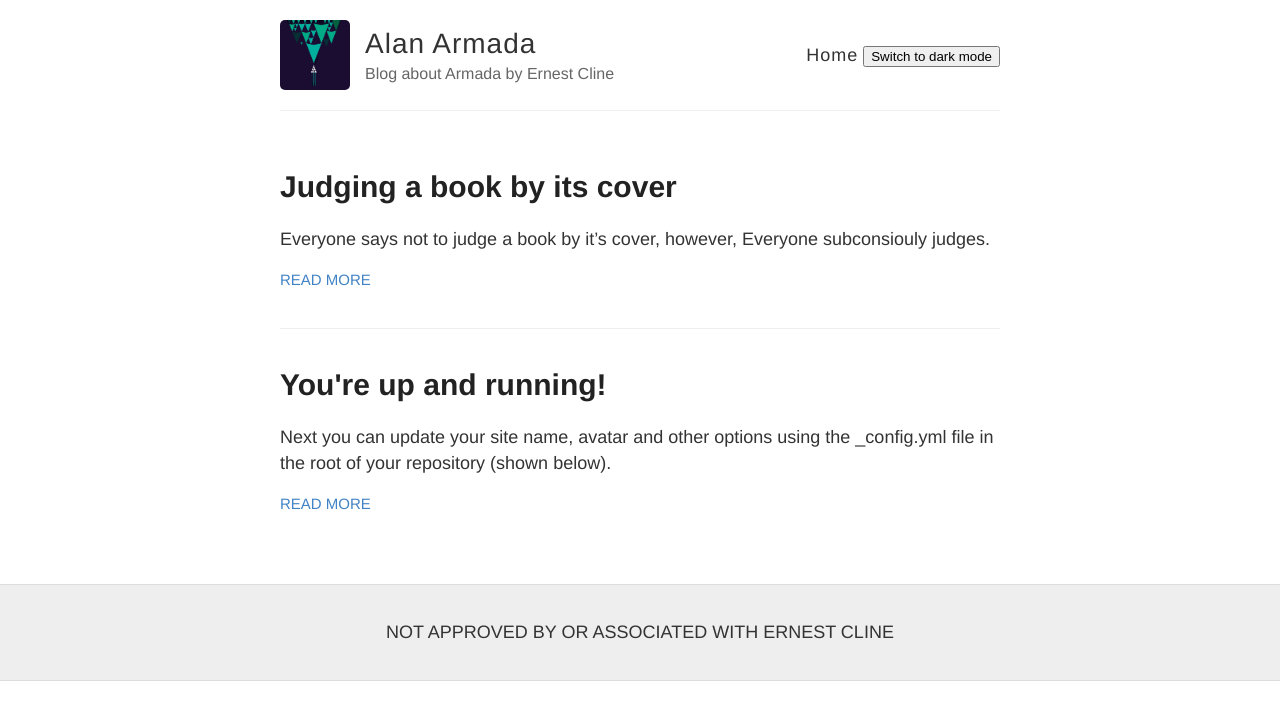
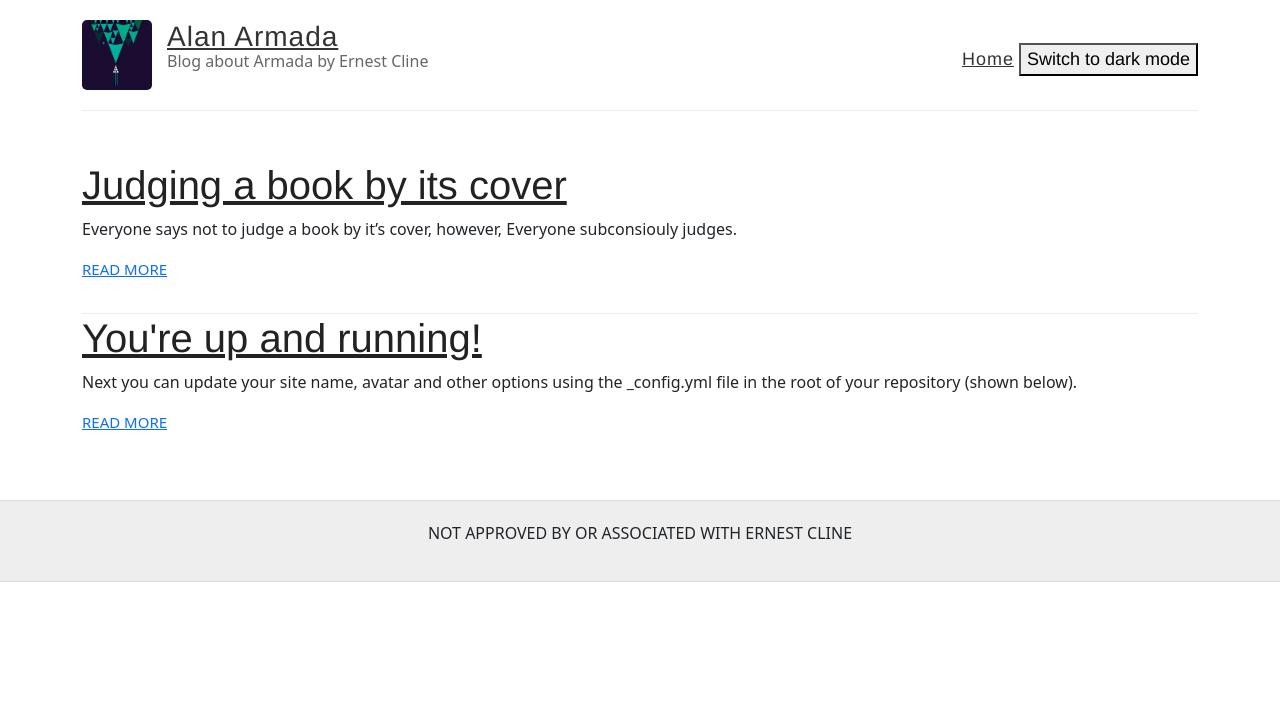
Before and after one commit to PiSaucer/armadablogschoolproject, a Jekyll site: the page built from index.html, in a window 1280 px wide. Shown: the top 720 px of the page. Built offline with Jekyll 4.4.1, drawn with Linux system fonts in a browser that asks for light colours.

Commit message:
Update default.html

```diff
--- a/_layouts/default.html
+++ b/_layouts/default.html
@@ -16,6 +16,9 @@
     <!-- Created with Jekyll Now - http://github.com/barryclark/jekyll-now -->
 
     <link rel="stylesheet" href="https://cdnjs.cloudflare.com/ajax/libs/font-awesome/5.15.3/css/all.min.css" integrity="sha512-iBBXm8fW90+nuLcSKlbmrPcLa0OT92xO1BIsZ+ywDWZCvqsWgccV3gFoRBv0z+8dLJgyAHIhR35VZc2oM/gI1w==" crossorigin="anonymous" />
+    <link href="https://cdn.jsdelivr.net/npm/bootstrap@5.0.0-beta2/dist/css/bootstrap.min.css" rel="stylesheet" integrity="sha384-BmbxuPwQa2lc/FVzBcNJ7UAyJxM6wuqIj61tLrc4wSX0szH/Ev+nYRRuWlolflfl" crossorigin="anonymous">
+    <script src="https://cdn.jsdelivr.net/npm/bootstrap@5.0.0-beta2/dist/js/bootstrap.bundle.min.js" integrity="sha384-b5kHyXgcpbZJO/tY9Ul7kGkf1S0CWuKcCD38l8YkeH8z8QjE0GmW1gYU5S9FOnJ0" crossorigin="anonymous"></script>
+    <link rel="stylesheet" type="text/css" href="{{ site.baseurl }}/colormode.css" />
 
     <!--Favicon Information-->
     <link rel="apple-touch-icon" sizes="180x180" href="{{ site.baseurl }}/favicon/apple-touch-icon.png?v=WGN3Ykknqm">
```
